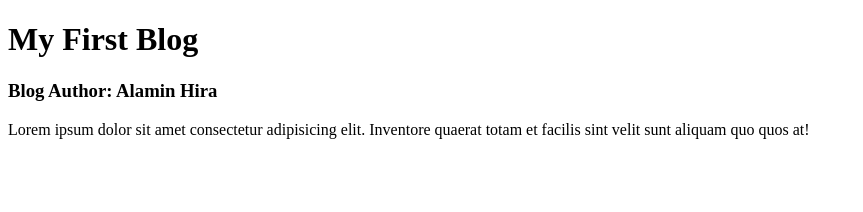
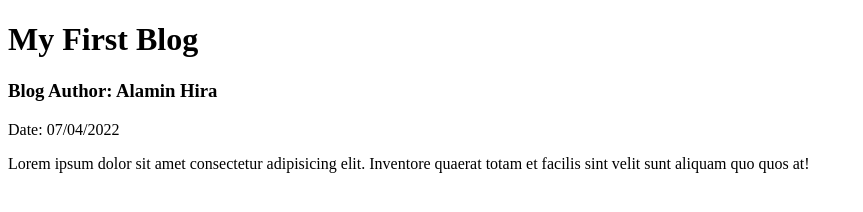
Before and after one commit to alaminhira/my-first-repo, a plain HTML site: page my-first-repo/index.html in a window 1280 px wide. Shown: the whole page, without its empty margins (0-863 px from the left). Drawn offline with Linux system fonts and the light colour scheme.

Commit message:
my third commit

```diff
--- a/my-first-repo/index.html
+++ b/my-first-repo/index.html
@@ -9,6 +9,7 @@
 <body>
     <h1>My First Blog</h1>
     <h3>Blog Author: Alamin Hira</h3>
+    <p>Date: 07/04/2022</p>
     <p>Lorem ipsum dolor sit amet consectetur adipisicing elit. Inventore quaerat totam et facilis sint velit sunt aliquam quo quos at!</p>
 </body>
 </html>
```
